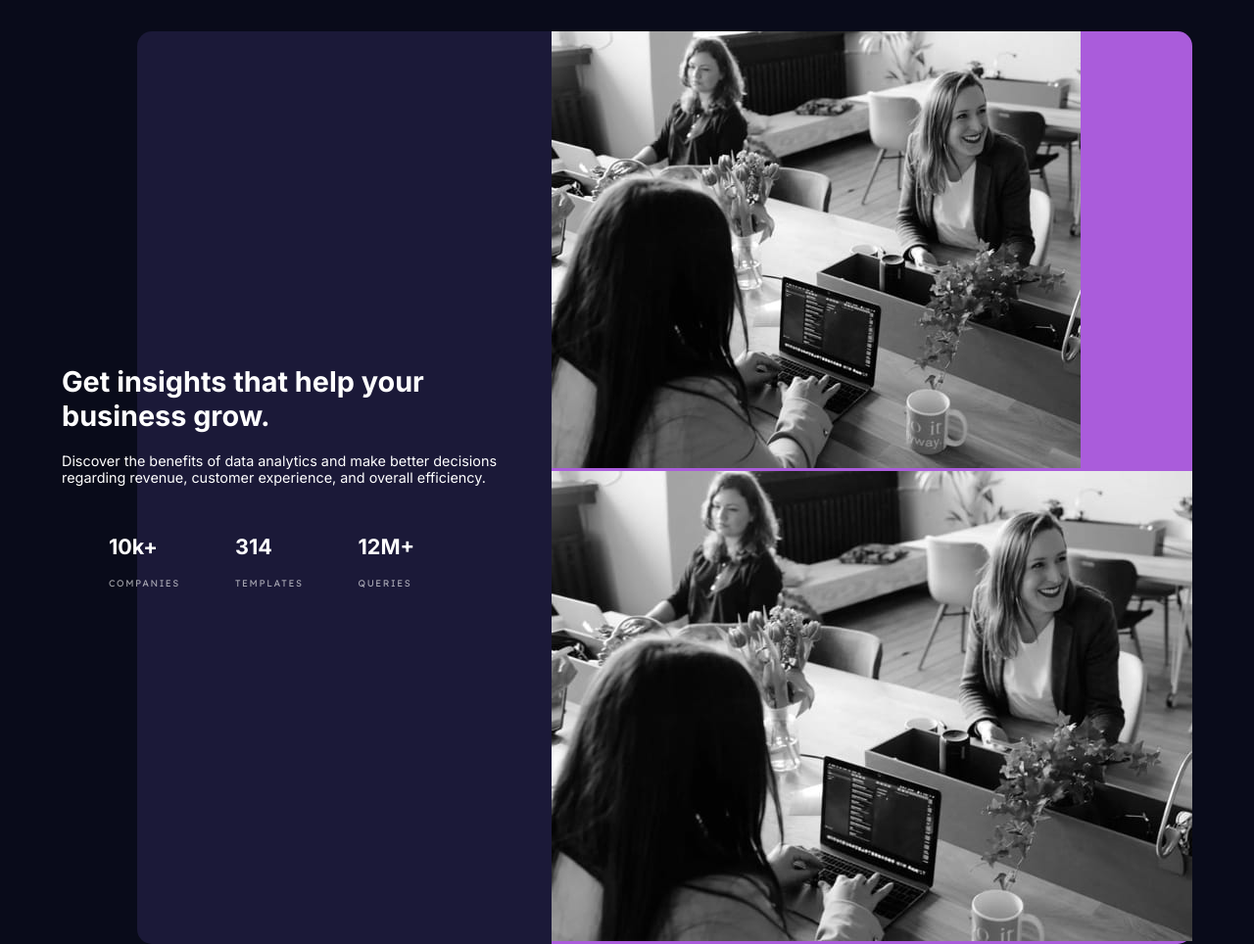
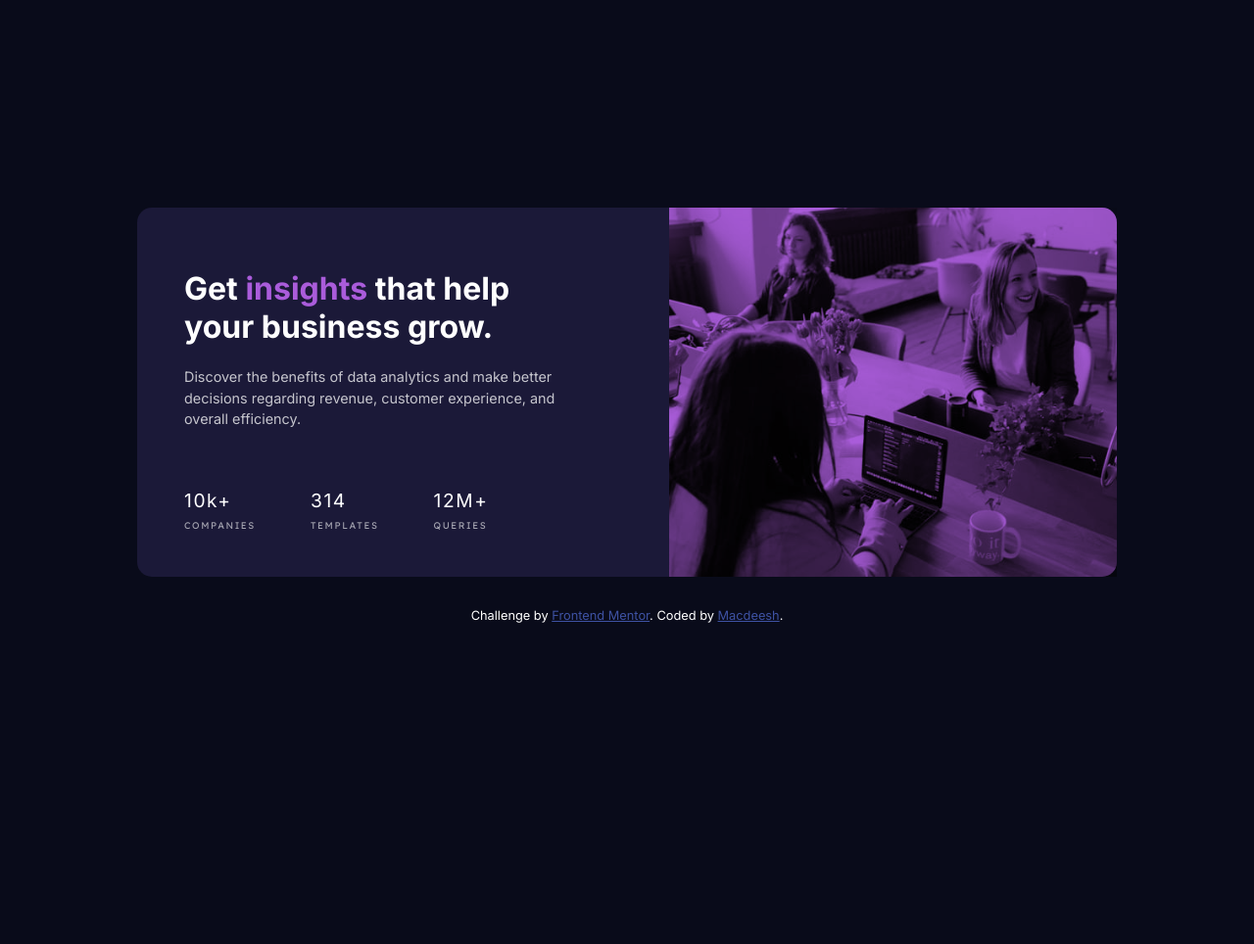
Before and after one commit to macdeesh/Stats-Preview-Card-Component, a plain HTML site: page index.html in a window 1280 px wide. Shown: the top 964 px of the page at 98% size. After the commit the page ends 832 px from the top, so only its background shows below. Drawn offline with Linux system fonts and the light colour scheme.

Commit message:
Update index.html

```diff
--- a/index.html
+++ b/index.html
@@ -3,8 +3,7 @@
 
 <head>
   <meta charset="UTF-8">
-  <meta name="viewport" content="width=device-width, initial-scale=1.0"> <!-- displays site properly based on user's device -->
-
+  <meta name="viewport" content="width=device-width, initial-scale=1.0">
   <link rel="icon" type="image/png" sizes="32x32" href="./images/favicon-32x32.png">
 
   <title>Frontend Mentor | Stats preview card component</title>
@@ -22,29 +21,24 @@
     <div class="card-container">
 
       <div class="image">
-        <img src="images/image-header-desktop.jpg" alt="team working" class="desktop-image">
-        <img src="images/image-header-mobile.jpg" alt="team working" class="mobile-image">
+        <picture>
+          <source srcset="images/image-header-desktop.jpg" media="(min-width:900px)">
+          <img src="images/image-header-mobile.jpg" alt="team working" class="card-image">
+        </picture>
       </div>
 
       <div class="content">
-        <div class="heading">
-          <h1>Get <span>insights</span> that help your business grow.</h1>
-          <p>Discover the benefits of data analytics and make better decisions regarding revenue, customer
+        <div class="heading-div">
+          <h1 class="header">Get <span class="colored-word">insights</span> that help your business grow.</h1>
+          <p class="heading-text">Discover the benefits of data analytics and make better decisions regarding revenue, customer
             experience, and overall efficiency.</p>
         </div>
         <div class="statistics">
-          <div class="stat">
-            <h2>10k+</h2>
-            <p class="stat-text">companies</p>
-          </div>
-          <div class="stat">
-            <h2>314</h2>
-            <p class="stat-text">templates</p>
-          </div>
-          <div class="stat">
-            <h2>12M+</h2>
-            <p class="stat-text">queries</p>
-          </div>
+          <ul class="stat-list">
+            <li class="stat-text"><span class="stat-heading">10k+</span>companies</li>
+            <li class="stat-text"><span class="stat-heading">314</span> templates</li>
+            <li class="stat-text"><span class="stat-heading">12M+</span> queries</li>
+          </ul>
         </div>
       </div>
 
```
